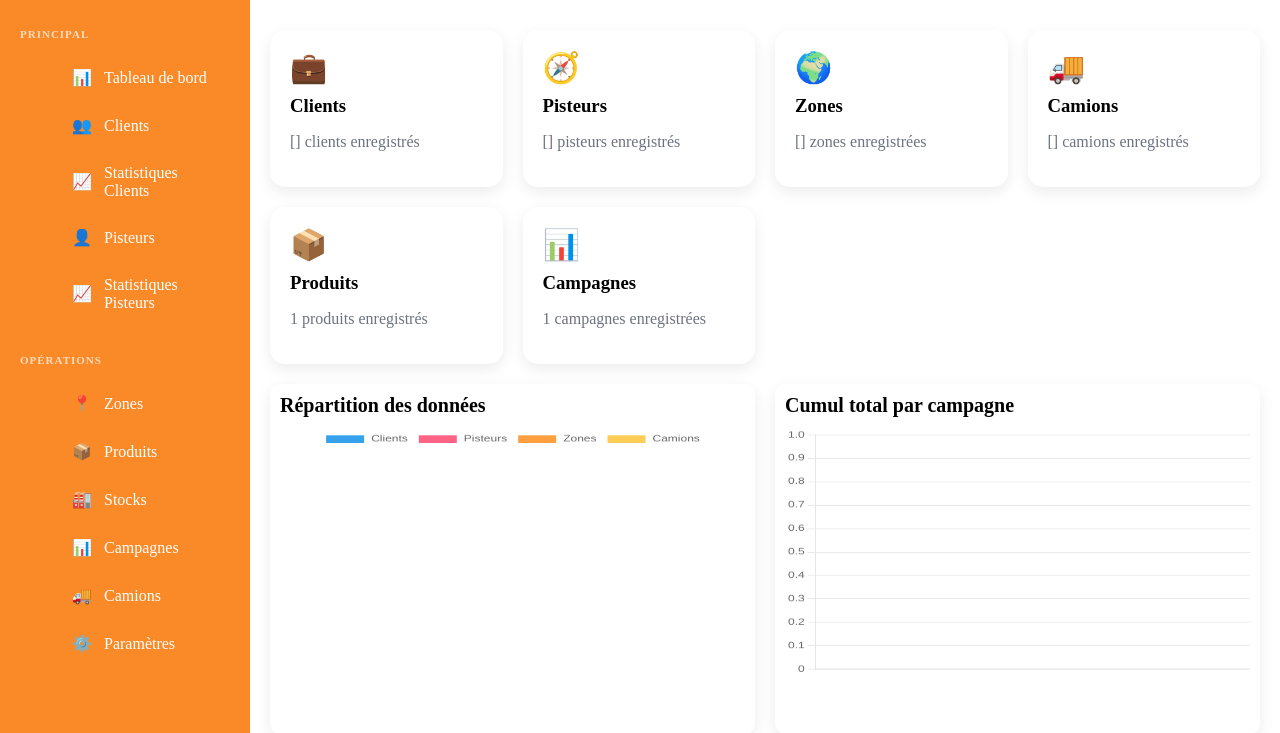
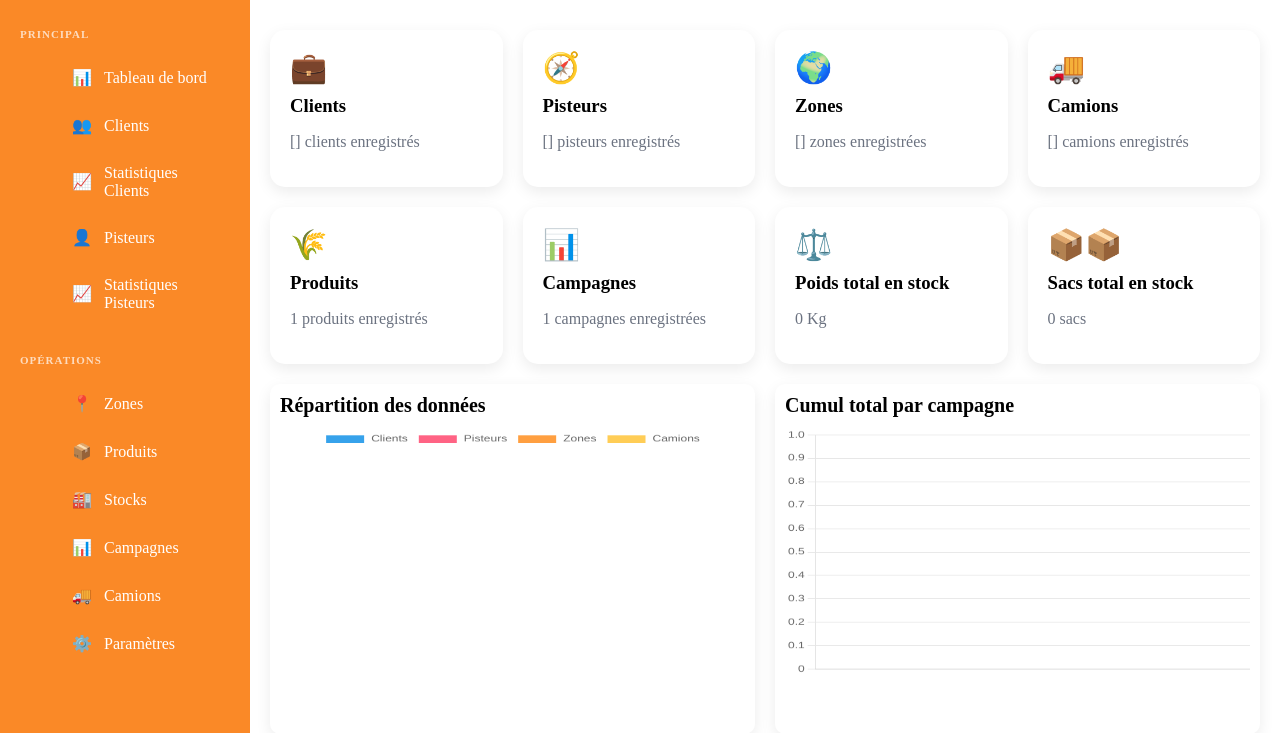
Before and after one commit to Siaka-imt/coopapp, a Flask app: template templates/dashboard.html in a window 1280 px wide. Shown: the part 101-834 px from the top of the page. Run offline with Flask 3, Linux system fonts and the light colour scheme; the template is opened without the code that fills it: most values are stand-ins (such as "Sample title", 1, 10 or a date in 2020).

Commit message:
Mise à jour Lilas

```diff
--- a/templates/dashboard.html
+++ b/templates/dashboard.html
@@ -185,7 +185,7 @@
                 <p>{{ nb_camions }} camions enregistrés</p>
             </a>
             <a href="/produits" class="card">
-                <div class="card-icon">📦</div>
+                <div class="card-icon">🌾</div>
                 <h3>Produits</h3>
                 <p>{{ nb_produits }} produits enregistrés</p>
             </a>
@@ -193,6 +193,16 @@
                 <div class="card-icon">📊</div>
                 <h3>Campagnes</h3>
                 <p>{{ nb_campagnes }} campagnes enregistrées</p>
+            </a>
+            <a href="/stocks" class="card">
+                <div class="card-icon">⚖️</div>
+                <h3>Poids total en stock</h3>
+                <p>{{ 0 }}  Kg</p>
+            </a>
+            <a href="/stocks" class="card">
+                <div class="card-icon">📦📦</div>
+                <h3>Sacs total en stock</h3>
+                <p>{{ 0 }} sacs</p>
             </a>
 
         </div>
```
Also changed, not shown: templates/stocks.html (indentation only).
